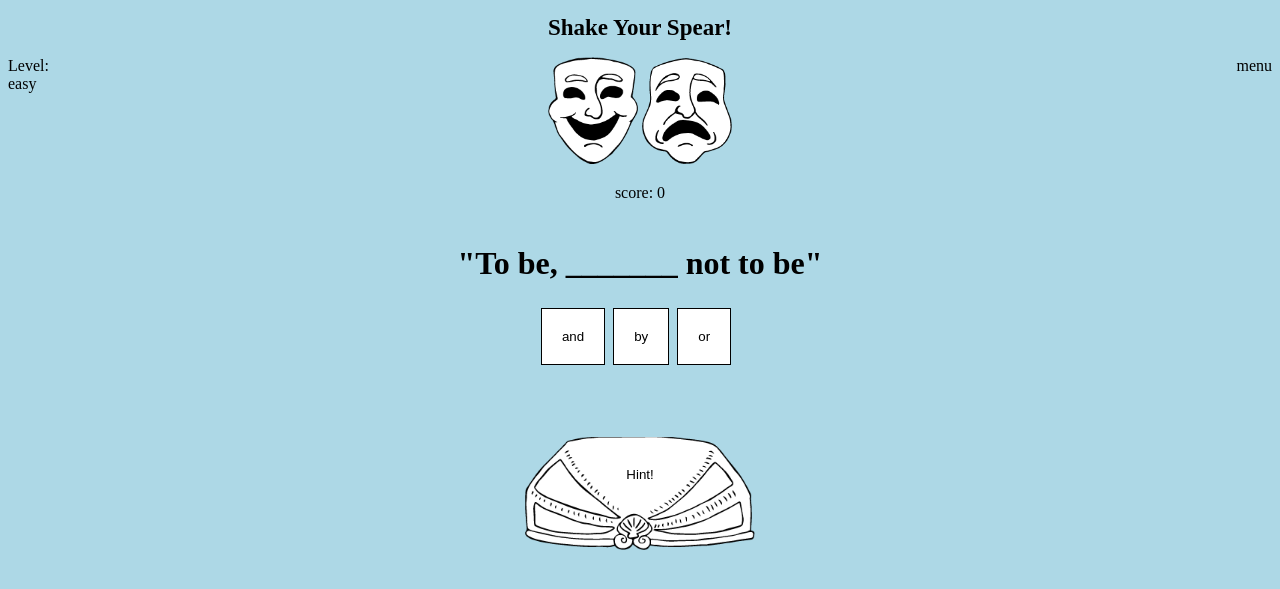
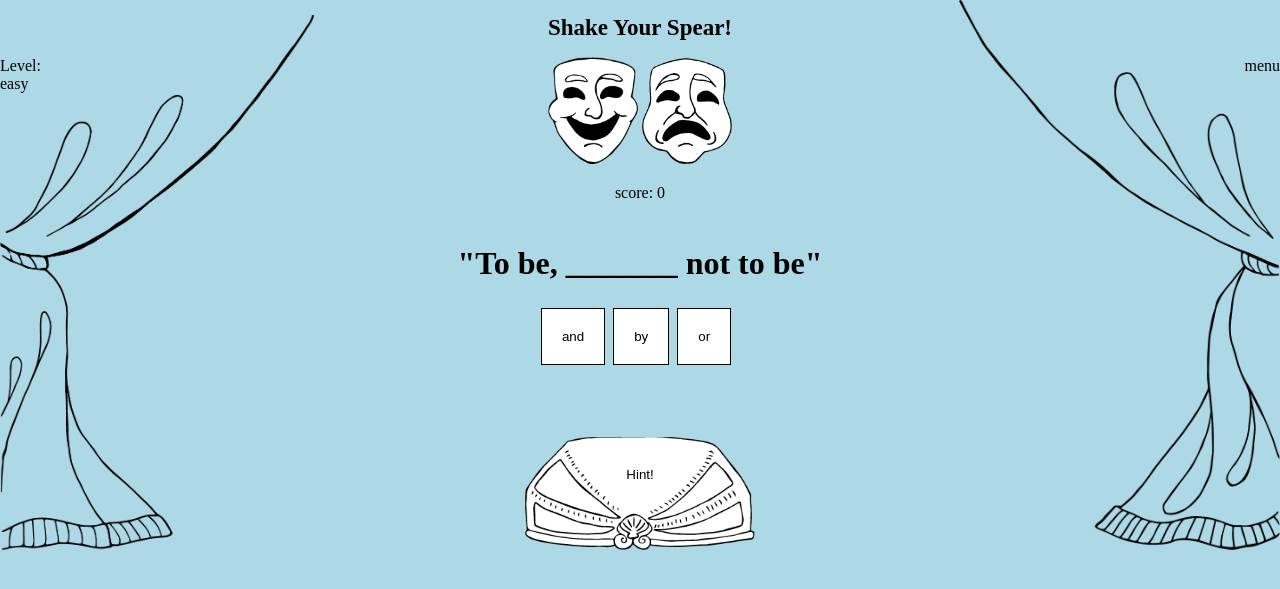
Before and after one commit to weresquirrel/wdi-shakespeare-game, a PHP site: page / in a window 1280 px wide. Shown: the top 589 px of the page. Run offline with PHP 8.4, Linux system fonts and the light colour scheme; some libraries are stand-ins or nearby versions.

Commit message:
js cleaned, background pictures added

```diff
--- a/css/style.css
+++ b/css/style.css
@@ -3,12 +3,22 @@
 }
 
 body {
-  background-color: lightblue;
+  /*background-color: lightblue;*/
+  background:lightblue url("../pictures/rightCurtain.png") no-repeat top right;
+  background-size: contain;
+  margin: 0;
+  padding: 0;
+}
+#wrap {
+  background: url("../pictures/leftCurtain.png") no-repeat top left;
+  background-size: contain;
 }
 
 h1 {
   text-align: center;
   font-size: 23px;
+  /*margin: 0;
+  padding: 0;*/
 }
 
 #info-bar {
--- a/index.html
+++ b/index.html
@@ -9,6 +9,7 @@
     <script type="text/javascript" src="./js/script.js"></script>
   </head>
   <body>
+    <div id="wrap">
       <header>
         <h1>Shake Your Spear!</h1>
         <div id="info-bar">
@@ -39,6 +40,6 @@
         <button type="button" name="prompt">Hint!</button>
         <!-- <div id="prompt">Hint!</div> -->
       </footer>
-
+    </div>
   </body>
 </html>
```
Also changed, not shown: js/script.js (+0 -29 lines), pictures/leftCurtain.png (added), pictures/rightCurtain.png (added), 1 other file. Lines whose indentation alone changed are shown as unchanged.
